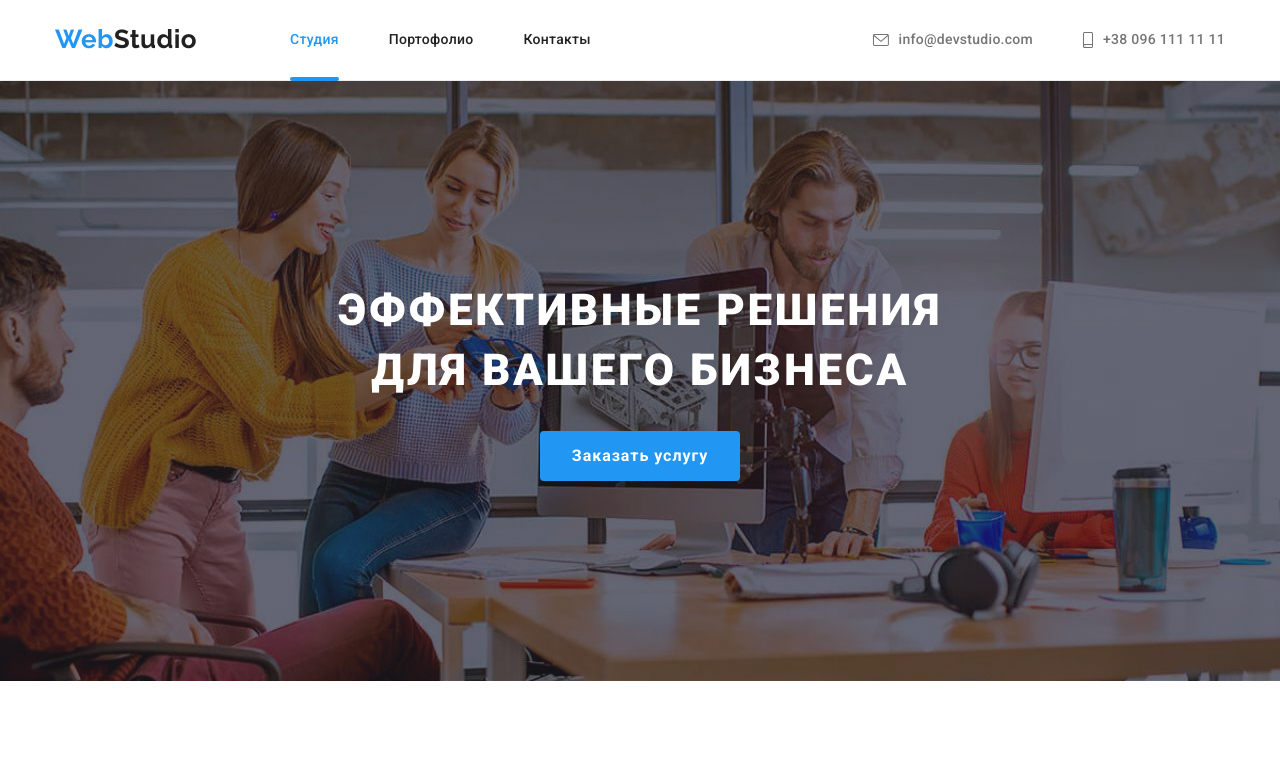
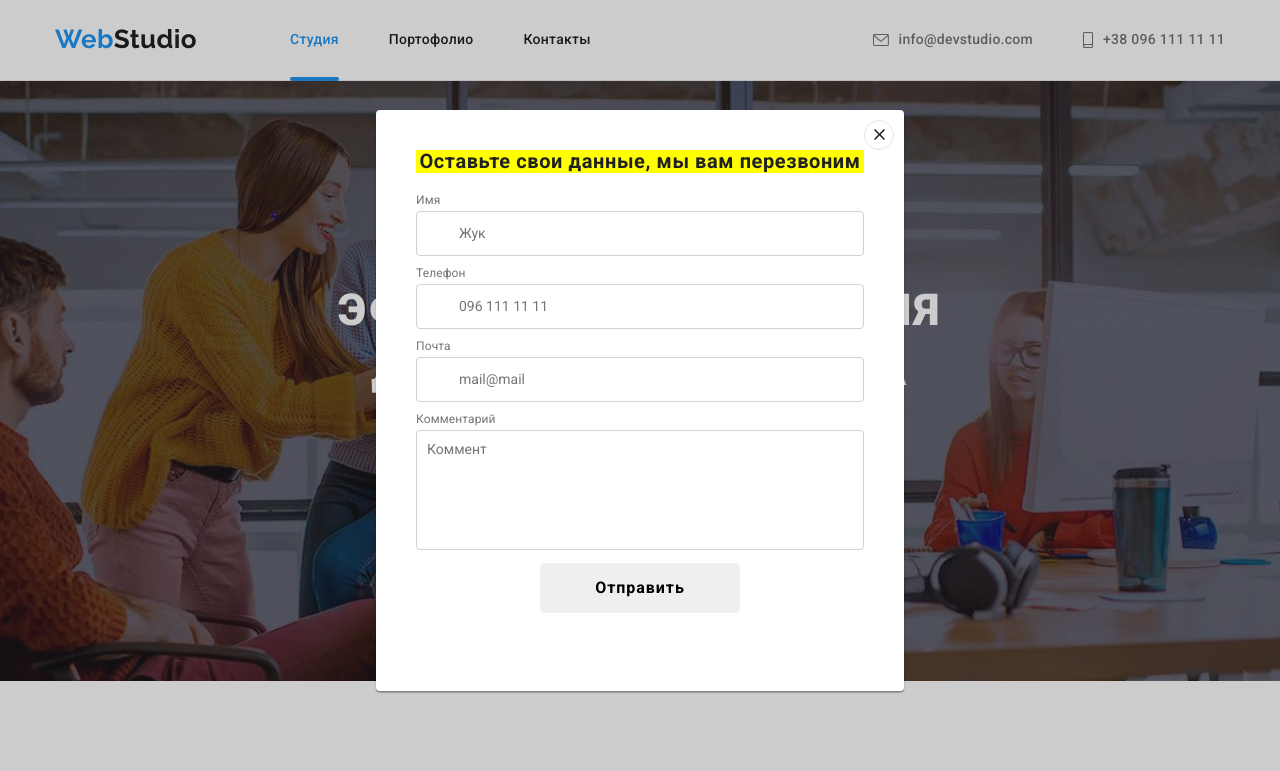
Before and after one commit to SlavaVG/goit-markup-hw-06, a plain HTML site: page index.html in a window 1280 px wide. Shown: the top 771 px of the page. Drawn offline with nearby package versions, Linux system fonts and the light colour scheme.

Commit message:
ДЗ№6

```diff
--- a/css/styles.css
+++ b/css/styles.css
@@ -75,7 +75,7 @@ body {
   cursor: pointer;
   border-radius: 4px;
 }
-.logo{
+.logo {
   font-family: "Raleway", sans-serif;
   font-weight: 700;
   font-size: 26px;
@@ -512,11 +512,10 @@ padding-bottom: 20px;
 .footer-mailing-box{
   width: 358px;
   height: 50px;
+  background-color: transparent;
   border: 1px solid rgba(255, 255, 255, 0.3);
-  box-sizing: border-box;
   filter: drop-shadow(0px 4px 4px rgba(0, 0, 0, 0.15));
   border-radius: 4px;
-  background-color: transparent;
   margin-right: 12px;
   padding: 8px;
   font-family: inherit;
@@ -679,6 +678,51 @@ overflow:hidden;
   opacity: 1;
   transform: scale(1);
   transition: opacity 250ms cubic-bezier(0.4, 0, 0.2, 1), transform 250ms cubic-bezier(0.4, 0, 0.2, 1);
+  padding: 40px;
+}
+.modal-title{
+  font-size: 20px;
+  line-height: calc(23 / 20);
+  font-weight: 700;
+  margin-bottom: 20px;
+  text-align: center;
+  letter-spacing: 0.03em;
+  background-color: yellow;
+  color: #212121;
+}
+.modal-field{
+  margin-bottom: 10px;
+}
+.input-label{
+  font-size: 12px;
+  line-height: calc(14 / 12);
+  letter-spacing: 0.01em;
+  color: #757575;
+  display: block;
+  margin-bottom: 4px;
+}
+.modal-input {
+  width: 100%;
+  height: 45px;
+  border-radius: 4px;
+  border: 1px solid rgba(33, 33, 33, 0.2);
+  background-color: transparent;
+  padding-left: 42px;
+  padding-right: 20px;
+}
+.modal-user-commit {
+  width: 100%;
+  height: 120px;
+  border-radius: 4px;
+  border: 1px solid rgba(33, 33, 33, 0.2);
+  box-sizing: border-box;
+  background-color: transparent;
+  padding: 10px;
+  resize: none;
+}
+.modal-btn{
+  display: block;
+  margin: 0 auto;
 }
 .close-btn{
   position: absolute;
--- a/index.html
+++ b/index.html
@@ -70,7 +70,9 @@
       <section class="hero">
         <div class="container hero-container">
           <h1 class="hero-title">Эффективные решения для вашего бизнеса</h1>
-          <button class="hero-btn btn" type="button" data-modal-open>Заказать услугу</button>
+          <button class="hero-btn btn" type="button" data-modal-open>
+            Заказать услугу
+          </button>
         </div>
       </section>
       <!-- ПОЧЕМУ МЫ -->
@@ -81,8 +83,7 @@
             <li class="whyus-item">
               <div class="whyus-item-pkt">
                 <svg class="whyus-pkt-item">
-                  <use href="./images/sprite6.svg#icon-antenna"
-                    ></use>
+                  <use href="./images/sprite6.svg#icon-antenna"></use>
                 </svg>
               </div>
               <h3 class="whyus-item-header">Внимание к деталям</h3>
@@ -177,28 +178,32 @@
               <p class="ourteam-item-text" lang="en">Product Designer</p>
               <div>
                 <ul class="ourteam-socital-list list">
-                  <li class="ourteam-socital-item"> <!--1 1-->
+                  <li class="ourteam-socital-item">
+                    <!--1 1-->
                     <a class="ourteam-socital-link link" href="">
                       <svg class="socital-link-pkt">
                         <use href="./images/sprite6.svg#icon-instagram"></use>
                       </svg>
                     </a>
                   </li>
-                  <li class="ourteam-socital-item"> <!--1 2-->
+                  <li class="ourteam-socital-item">
+                    <!--1 2-->
                     <a class="ourteam-socital-link link" href="">
                       <svg class="socital-link-pkt">
                         <use href="./images/sprite6.svg#icon-twitter"></use>
                       </svg>
                     </a>
                   </li>
-                  <li class="ourteam-socital-item"> <!--1 3-->
+                  <li class="ourteam-socital-item">
+                    <!--1 3-->
                     <a class="ourteam-socital-link link" href="">
                       <svg class="socital-link-pkt">
                         <use href="./images/sprite6.svg#icon-facebook"></use>
                       </svg>
                     </a>
                   </li>
-                  <li class="ourteam-socital-item"> <!--1 4-->
+                  <li class="ourteam-socital-item">
+                    <!--1 4-->
                     <a class="ourteam-socital-link link" href="">
                       <svg class="socital-link-pkt">
                         <use href="./images/sprite6.svg#icon-linkedin"></use>
@@ -218,28 +223,32 @@
               <p class="ourteam-item-text" lang="en">Frontend Developer</p>
               <div>
                 <ul class="ourteam-socital-list list">
-                  <li class="ourteam-socital-item"> <!--2 1-->
+                  <li class="ourteam-socital-item">
+                    <!--2 1-->
                     <a class="ourteam-socital-link link" href="">
                       <svg class="socital-link-pkt">
                         <use href="./images/sprite6.svg#icon-instagram"></use>
                       </svg>
                     </a>
                   </li>
-                  <li class="ourteam-socital-item"> <!--2 2-->
+                  <li class="ourteam-socital-item">
+                    <!--2 2-->
                     <a class="ourteam-socital-link link" href="">
                       <svg class="socital-link-pkt">
                         <use href="./images/sprite6.svg#icon-twitter"></use>
                       </svg>
                     </a>
                   </li>
-                  <li class="ourteam-socital-item"> <!--2 3-->
+                  <li class="ourteam-socital-item">
+                    <!--2 3-->
                     <a class="ourteam-socital-link link" href="">
                       <svg class="socital-link-pkt">
                         <use href="./images/sprite6.svg#icon-facebook"></use>
                       </svg>
                     </a>
                   </li>
-                  <li class="ourteam-socital-item"> <!--2 4-->
+                  <li class="ourteam-socital-item">
+                    <!--2 4-->
                     <a class="ourteam-socital-link link" href="">
                       <svg class="socital-link-pkt">
                         <use href="./images/sprite6.svg#icon-linkedin"></use>
@@ -259,28 +268,32 @@
               <p class="ourteam-item-text" lang="en">Marketing</p>
               <div>
                 <ul class="ourteam-socital-list list">
-                  <li class="ourteam-socital-item"> <!--3 1-->
+                  <li class="ourteam-socital-item">
+                    <!--3 1-->
                     <a class="ourteam-socital-link link" href="">
                       <svg class="socital-link-pkt">
                         <use href="./images/sprite6.svg#icon-instagram"></use>
                       </svg>
                     </a>
                   </li>
-                  <li class="ourteam-socital-item"> <!--3 2-->
+                  <li class="ourteam-socital-item">
+                    <!--3 2-->
                     <a class="ourteam-socital-link link" href="">
                       <svg class="socital-link-pkt">
                         <use href="./images/sprite6.svg#icon-twitter"></use>
                       </svg>
                     </a>
                   </li>
-                  <li class="ourteam-socital-item"> <!--3 3-->
+                  <li class="ourteam-socital-item">
+                    <!--3 3-->
                     <a class="ourteam-socital-link link" href="">
                       <svg class="socital-link-pkt">
                         <use href="./images/sprite6.svg#icon-facebook"></use>
                       </svg>
                     </a>
                   </li>
-                  <li class="ourteam-socital-item"> <!--3 4-->
+                  <li class="ourteam-socital-item">
+                    <!--3 4-->
                     <a class="ourteam-socital-link link" href="">
                       <svg class="socital-link-pkt">
                         <use href="./images/sprite6.svg#icon-linkedin"></use>
@@ -300,28 +313,32 @@
               <p class="ourteam-item-text" lang="en">UI Designer</p>
               <div>
                 <ul class="ourteam-socital-list list">
-                  <li class="ourteam-socital-item"> <!--4 1-->
+                  <li class="ourteam-socital-item">
+                    <!--4 1-->
                     <a class="ourteam-socital-link link" href="">
                       <svg class="socital-link-pkt">
                         <use href="./images/sprite6.svg#icon-instagram"></use>
                       </svg>
                     </a>
                   </li>
-                  <li class="ourteam-socital-item"> <!--4 2-->
+                  <li class="ourteam-socital-item">
+                    <!--4 2-->
                     <a class="ourteam-socital-link link" href="">
                       <svg class="socital-link-pkt">
                         <use href="./images/sprite6.svg#icon-twitter"></use>
                       </svg>
                     </a>
                   </li>
-                  <li class="ourteam-socital-item"> <!--4 3-->
+                  <li class="ourteam-socital-item">
+                    <!--4 3-->
                     <a class="ourteam-socital-link link" href="">
                       <svg class="socital-link-pkt">
                         <use href="./images/sprite6.svg#icon-facebook"></use>
                       </svg>
                     </a>
                   </li>
-                  <li class="ourteam-socital-item"> <!--4 4-->
+                  <li class="ourteam-socital-item">
+                    <!--4 4-->
                     <a class="ourteam-socital-link link" href="">
                       <svg class="socital-link-pkt">
                         <use href="./images/sprite6.svg#icon-linkedin"></use>
@@ -339,42 +356,48 @@
         <div class="container">
           <h2 class="clients-title">Постоянные клиенты</h2>
           <ul class="clients-list list">
-              <li class="clients-item"> <!-- 1 -->
+            <li class="clients-item">
+              <!-- 1 -->
               <a class="clients-link link" href="">
                 <svg class="clients-icon">
                   <use href="./images/sprite6.svg#icon-logo1"></use>
                 </svg>
               </a>
             </li>
-              <li class="clients-item"> <!-- 2 -->
+            <li class="clients-item">
+              <!-- 2 -->
               <a class="clients-link link" href="">
                 <svg class="clients-icon">
                   <use href="./images/sprite6.svg#icon-logo2"></use>
                 </svg>
               </a>
             </li>
-              <li class="clients-item"> <!-- 3 -->
+            <li class="clients-item">
+              <!-- 3 -->
               <a class="clients-link link" href="">
                 <svg class="clients-icon">
                   <use href="./images/sprite6.svg#icon-logo3"></use>
                 </svg>
               </a>
             </li>
-              <li class="clients-item"> <!-- 4 -->
+            <li class="clients-item">
+              <!-- 4 -->
               <a class="clients-link link" href="">
                 <svg class="clients-icon">
                   <use href="./images/sprite6.svg#icon-logo4"></use>
                 </svg>
               </a>
             </li>
-              <li class="clients-item"> <!-- 5 -->
+            <li class="clients-item">
+              <!-- 5 -->
               <a class="clients-link link" href="">
                 <svg class="clients-icon">
                   <use href="./images/sprite6.svg#icon-logo5"></use>
                 </svg>
               </a>
             </li>
-              <li class="clients-item"> <!-- 6 -->
+            <li class="clients-item">
+              <!-- 6 -->
               <a class="clients-link link" href="">
                 <svg class="clients-icon" width="94" height="44">
                   <use href="./images/sprite6.svg#icon-logo6"></use>
@@ -401,11 +424,15 @@
                     href="https://goo.gl/maps/CdvJLRiEL6Q8Smko8"
                     target="blank"
                     rel="noreferrer noopener"
-                      >г. Киев, пр-т Леси Украинки, 26</a>
+                    >г. Киев, пр-т Леси Украинки, 26</a
+                  >
                 </li>
                 <li class="footer-link">
-                    <a class="footer-link link contact" href="mailto:info@example.com"
-                      >info@example.com</a>
+                  <a
+                    class="footer-link link contact"
+                    href="mailto:info@example.com"
+                    >info@example.com</a
+                  >
                 </li>
                 <li class="footer-link">
                   <a class="footer-link link contact" href="tel:+380991111111"
@@ -452,9 +479,16 @@
             <h2 class="footer-mailing-title">Подпишитесь на рассылку</h2>
             <form>
               <label>
-                <input class="footer-mailing-box"type="email" name="email" placeholder="E-mail" />
+                <input
+                  type="email"
+                  name="email"
+                  placeholder="E-mail"
+                  class="footer-mailing-box"
+                />
               </label>
-              <button type="submit" class="hero-btn btn footer-mailing-btn">Подписаться</button>
+              <button type="submit" class="hero-btn btn footer-mailing-btn">
+                Подписаться
+              </button>
               <!-- <svg class="footer-mailing-icon" width="24" height="24">
                 <use href="./images/sprite6.svg#icon-envelope"></use>
               </svg> -->
@@ -463,8 +497,53 @@
         </div>
       </div>
     </footer>
-    <div class="backdrop is-hidden" data-modal>
+    <div class="backdrop is-hidden1" data-modal>
       <div class="modal">
+        <p class="modal-title">Оставьте свои данные, мы вам перезвоним</p>
+        <form action="#" class="modal-form">
+          <div class="modal-field">
+            <label for="user-name" class="input-label">Имя</label>
+            <input
+              type="text"
+              name="user-name"
+              id="user-name"
+              class="modal-input"
+              placeholder="Жук"
+            />
+          </div>
+          <div class="modal-field">
+            <label for="user-tel" class="input-label">Телефон</label>
+            <input
+              type="tel"
+              name="user-tel"
+              id="user-tel"
+              class="modal-input"
+              placeholder="096 111 11 11"
+            />
+          </div>
+          <div class="modal-field">
+            <label for="user-mail" class="input-label">Почта</label>
+            <input
+              type="mail"
+              name="user-mail"
+              id="user-mail"
+              class="modal-input"
+              placeholder="mail@mail"
+            />
+          </div>
+          <div class="modal-field">
+            <label for="user-commit" class="input-label">Комментарий</label>
+              <textarea
+                name="user-commit"
+                id="user-commit"
+                class="modal-user-commit"
+                placeholder="Коммент"
+              ></textarea>
+          </div>
+          <button type="submit" class="h1ero-btn btn modal-btn">
+            Отправить
+          </button>
+        </form>
         <button type="button" class="close-btn" data-modal-close>
           <svg class="modal-icon-cancel">
             <use href="./images/sprite6.svg#icon-cancel-circle"></use>
@@ -472,6 +551,6 @@
         </button>
       </div>
     </div>
-    <script src="./js/modal.js"></script>
+    <!-- <script src="./js/modal.js"></script> -->
   </body>
 </html>
```
Lines whose indentation alone changed are shown as unchanged.
